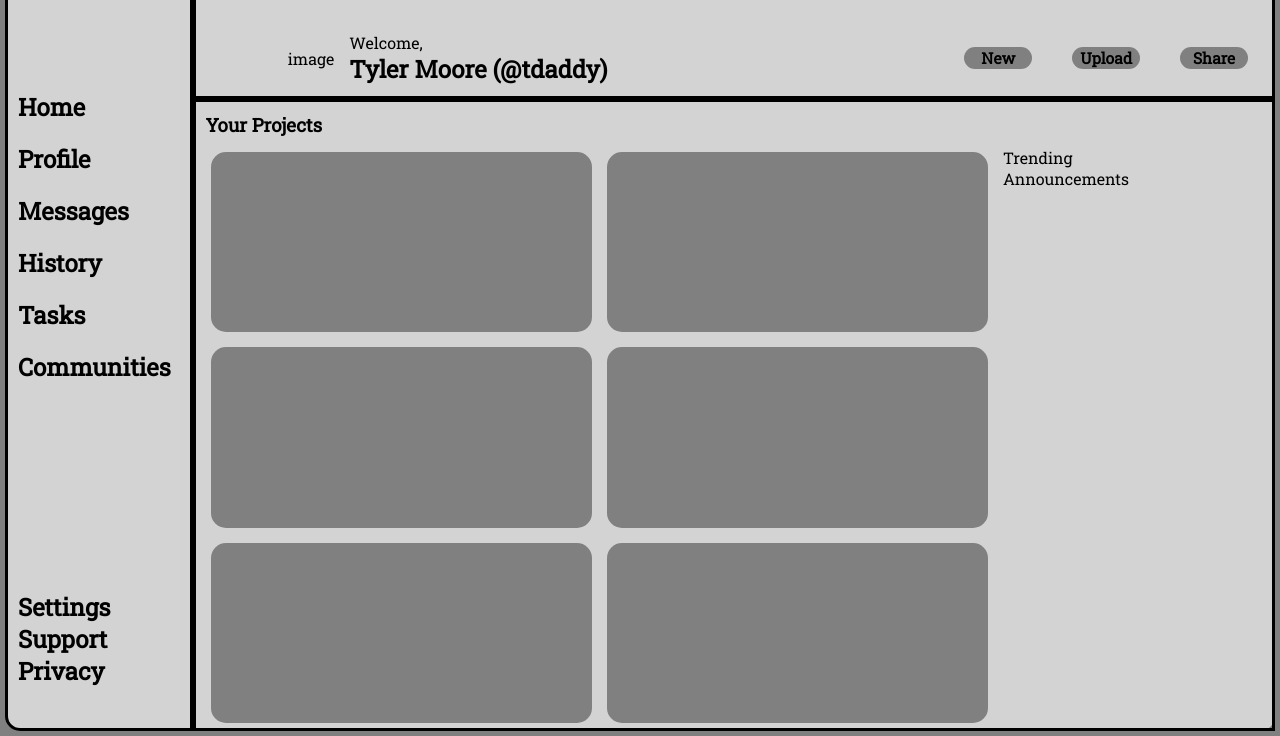
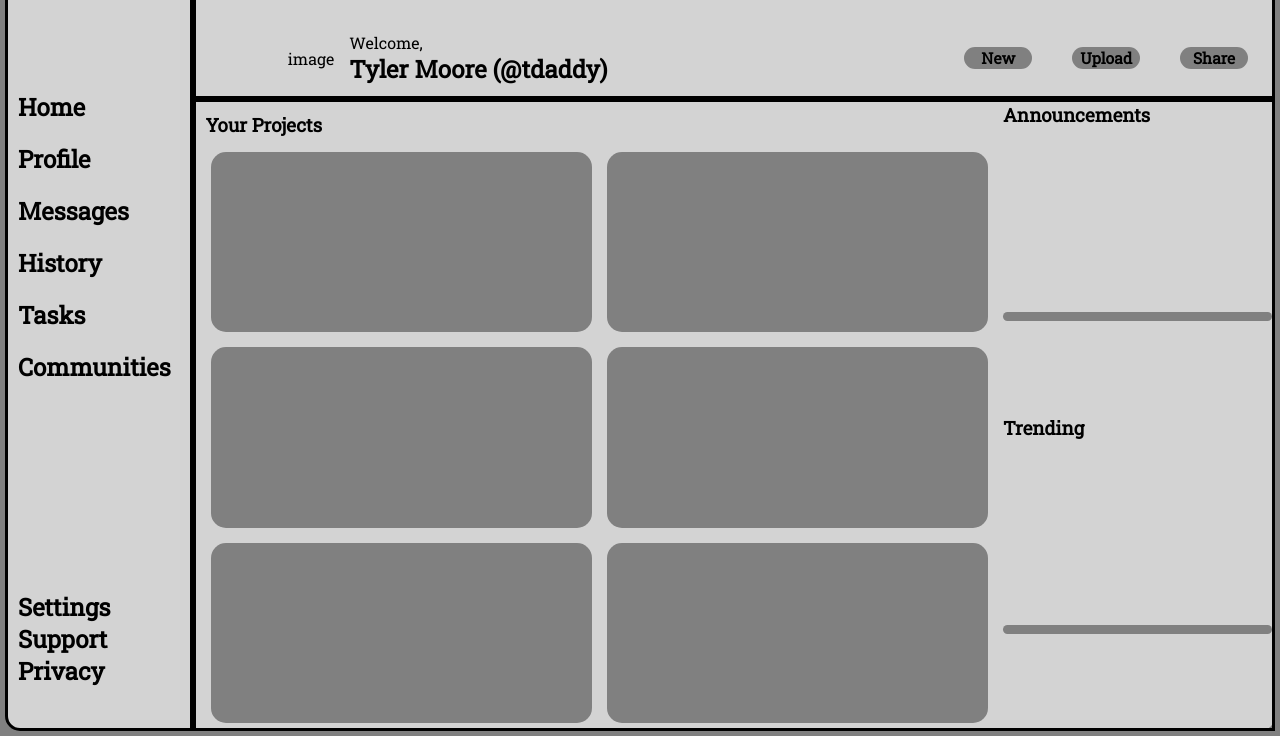
Before and after one commit to Tmoore52/admin-dashboard, a plain HTML site: page index.html in a window 1280 px wide. Shown: the part 64-800 px from the top of the page. Drawn offline with Linux system fonts and the light colour scheme.

Commit message:
Right bar being adding
Working out kinks for the spacing of divs

```diff
--- a/index.html
+++ b/index.html
@@ -93,9 +93,25 @@
                     <div class="card"></div>
                 </div>
 
-                <div id="trending">
-                    <div>Trending</div>
-                    <div>Announcements</div>
+                <div id="right-bar">
+                    <div>
+                        <h3>Announcements</h3>
+                    </div>
+                    <div id="announcements">
+
+                        <div class="card">
+
+                        </div>
+                    </div>
+                    <div>
+                        <h3>Trending</h3>
+                    </div>
+                    <div id="trending">
+
+                        <div class="card">
+
+                        </div>
+                    </div>
                 </div>
             </div>
         </div>
--- a/style.css
+++ b/style.css
@@ -2,7 +2,8 @@ body,
 html,
 h1,
 h2,
-h3 {
+h3,
+h4 {
   margin: 0px;
   padding: 0px;
   font-family: "Roboto Slab", "Open Sans", "Roboto", sans-serif;
@@ -145,3 +146,15 @@ body {
 border-radius: 15px;
   background-color: gray;
 }
+
+#right-bar {
+  display: grid;
+  grid-template:repeat()/ auto;
+  grid-row: 1/ 3;
+  grid-column: 2/3;
+}
+
+#right-bar > * {
+  display: grid;
+  grid-template: repeat(2, .3fr 1.5fr)/ 1fr;
+}
```
